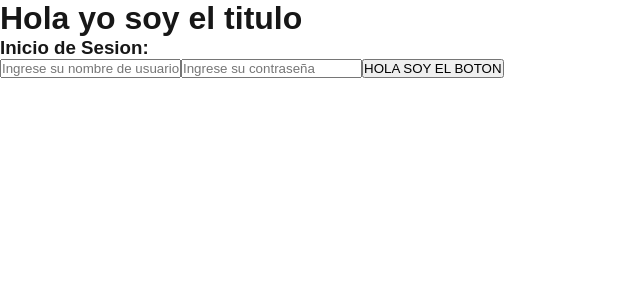
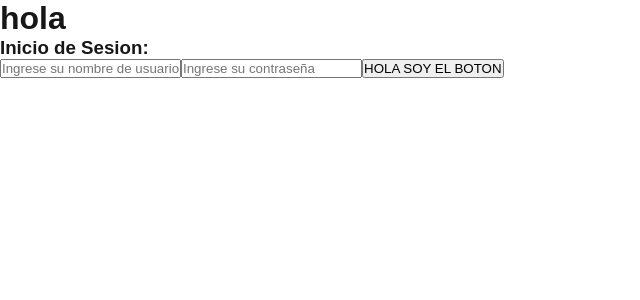
Before and after one commit to ffacusuarez/proyecto-next-MALAGRECA-SUAREZ, a Next.js app in the folder proyecto-next/: page /login in a window 1280 px wide. Shown: the top 300 px of the page, without its empty margins (0-640 px from the left). Built offline with nearby package versions, Linux system fonts and the light colour scheme.

Commit message:
cambios en los componentes

```diff
--- a/proyecto-next/src/app/componentes/Title.js
+++ b/proyecto-next/src/app/componentes/Title.js
@@ -1,11 +1,12 @@
+
 
 
 export default function Title(props) {
 
 
     return(
-            <>
-                <h1>Hola yo soy el titulo</h1>
-            </>
+        <>
+            <h1>{props.titulo}</h1>
+        </>
     )
 }
--- a/proyecto-next/src/app/login/page.js
+++ b/proyecto-next/src/app/login/page.js
@@ -12,13 +12,15 @@ export default function Login() {
 
     return(
         <>
-            <Title></Title>
+            <Title titulo="hola"></Title>
 
             <h3>Inicio de Sesion:  </h3>
 
             <Input id="username" type="text" placeholder="Ingrese su nombre de usuario"></Input>
-            <Input id="password" type="text" placeholder="Ingrese su contraseña"></Input>
+            <Input id="password" type="password" placeholder="Ingrese su contraseña"></Input>
             <Button text="HOLA SOY EL BOTON" call={InicioSesion}></Button>
+
+
         </>
     )
 }
```
Also changed, not shown: 1 other file (tests, documents, lock files or other folders).
